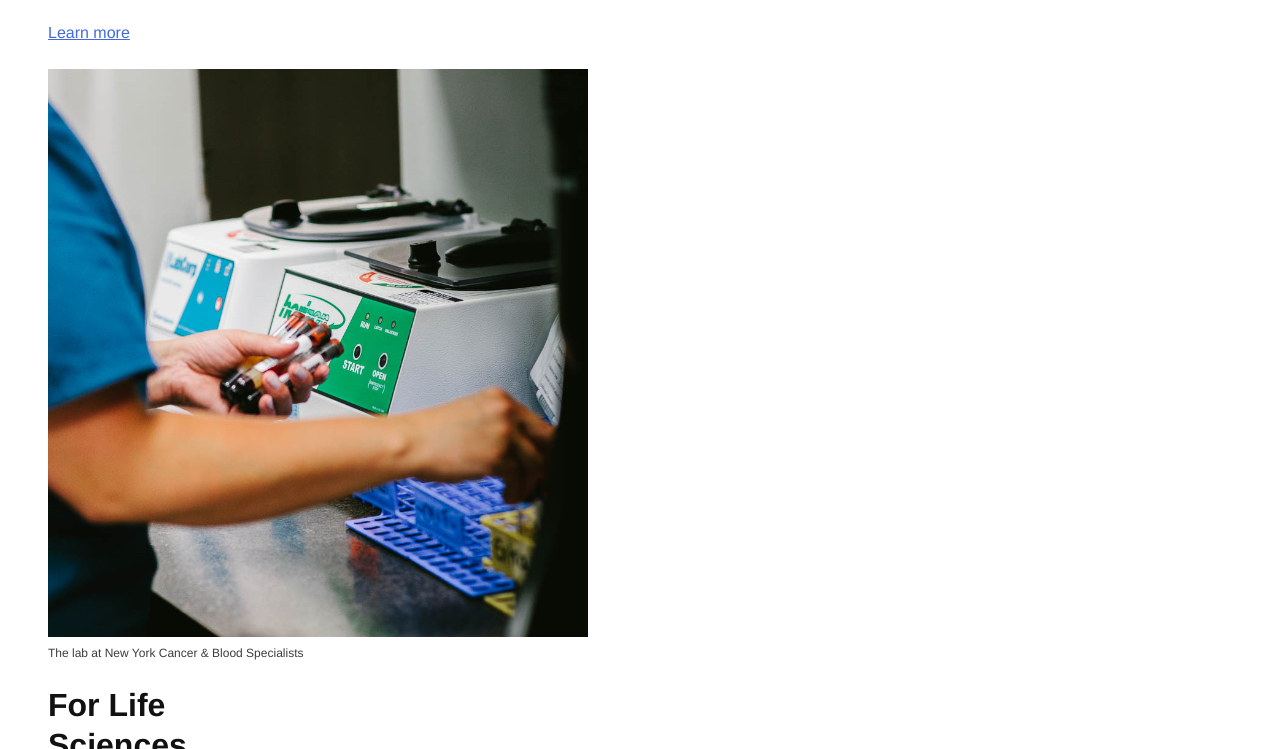
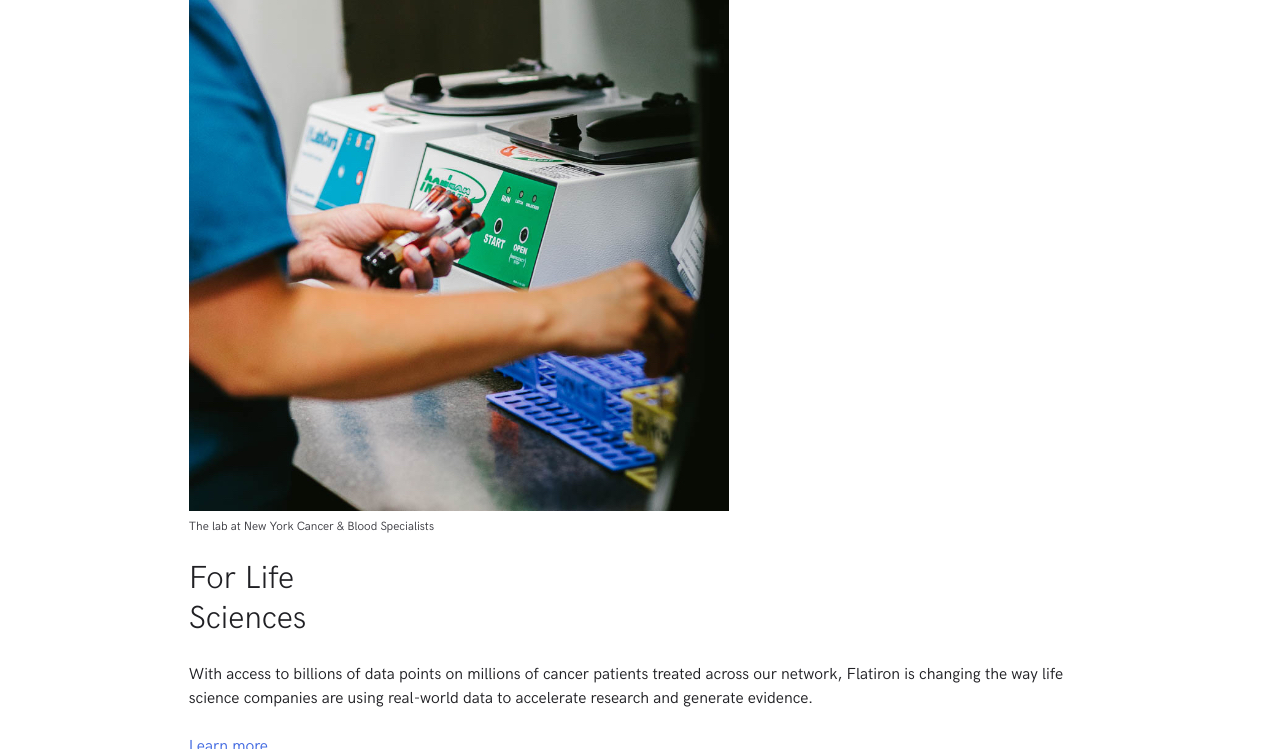
Before and after one commit to mct-ui/responsive-design-DauweQuinten, a plain HTML site: page index.html in a window 1280 px wide. Shown: the part 2051-2800 px from the top of the page. Drawn offline with Linux system fonts and the light colour scheme; files whose address does not match are found by name.

Commit message:
Added defaults

```diff
--- a/css/screen.css
+++ b/css/screen.css
@@ -1,6 +1,27 @@
 /*------------------------------------*\
   #FONTS
 \*------------------------------------*/
+
+@font-face {
+  font-family: 'HK Grotesk Web';
+  font-weight: 200;
+  src: url('../fonts/hkgrotesk-light-webfont.woff') format('woff'),
+    url('../fonts/hkgrotesk-light-webfont.woff2') format('woff2');
+}
+
+@font-face {
+  font-family: 'HK Grotesk Web';
+  font-weight: 400;
+  src: url('../fonts/hkgrotesk-regular-webfont.woff') format('woff'),
+    url('../fonts/hkgrotesk-regular-webfont.woff2') format('woff2');
+}
+
+@font-face {
+  font-family: 'HK Grotesk Web';
+  font-weight: 600;
+  src: url('../fonts/hkgrotesk-medium-webfont.woff') format('woff'),
+    url('../fonts/hkgrotesk-medium-webfont.woff2') format('woff2');
+}
 
 /*------------------------------------*\
   #GENERIC
@@ -15,11 +36,17 @@
 html {
   font-size: 16px;
   line-height: 1.5;
-    font-family: Helvetica, arial, sans-serif;
-    color: #111;
+  font-family: 'HK Grotesk Web', sans-serif;
+  color: #202024;
   box-sizing: border-box;
   -webkit-font-smoothing: antialiased;
   -moz-osx-font-smoothing: grayscale;
+}
+
+@media (min-width=768px) {
+  html {
+    font-size: 20px;
+  }
 }
 
 *,
@@ -36,7 +63,7 @@ html {
  */
 
 ::selection {
-    background: #e85e00;
+  background: #5051db;
   color: white;
   text-shadow: none;
 }
@@ -61,6 +88,12 @@ img {
     ---
     Default markup for typographic elements
 */
+
+h1,
+h2,
+h3 {
+  font-weight: 200;
+}
 
 h1 {
   font-size: 36px;
@@ -125,7 +158,7 @@ figcaption {
   font-size: 12px;
   line-height: 16px;
   margin-top: 8px;
-    color: #3C3C42;
+  color: #3c3c42;
 }
 
 hr {
@@ -137,17 +170,17 @@ hr {
 
 a {
   color: RoyalBlue;
-    transition: all .1s ease-in-out;
+  transition: all 0.1s ease-in-out;
 }
 
 a:visited,
 a:active {
-    color: BlueViolet;
+  color: #5051db;
 }
 
 a:hover,
 a:focus {
-    color: Crimson;
+  color: #3e3ea8;
 }
 
 /*------------------------------------*\
@@ -194,7 +227,7 @@ a:focus {
   margin-left: auto;
   margin-right: auto;
   width: 100%;
-    max-width: 90em; /* 90 * 16px = 1440px */
+  max-width: 56.4em; /* 56.4 * 20px = 1128px */
 }
 
 /*
@@ -610,18 +643,18 @@ a:focus {
     text-decoration: underline;
   }
   a[href]:after {
-        content: " (" attr(href) ")";
+    content: ' (' attr(href) ')';
   }
   abbr[title]:after {
-        content: " (" attr(title) ")";
+    content: ' (' attr(title) ')';
   }
   /*
      * Don't show links that are fragment identifiers,
      * or use the `javascript:` pseudo protocol
      */
-    a[href^="#"]:after,
-    a[href^="javascript:"]:after {
-        content: "";
+  a[href^='#']:after,
+  a[href^='javascript:']:after {
+    content: '';
   }
   pre {
     white-space: pre-wrap !important;
--- a/index.html
+++ b/index.html
@@ -7,6 +7,9 @@
     <title>Flatiron</title>
     <meta name="description" content="This is my HTML5 boilerplate.">
     <meta name="viewport" content="width=device-width, initial-scale=1.0">
+    <link rel="icon" href="favicon.svg">
+    <link rel="apple-touch-icon" href="apple-touch-icon.png">
+    <link rel="manifest" href="manifest.json">
 
     <link rel="stylesheet" href="css/normalize.css">
     <link rel="stylesheet" href="css/screen.css">
```
Also changed, not shown: apple-touch-icon.png (added), favicon.ico (added), favicon.svg (added), google-touch-icon.png (added), manifest.json (added). Lines whose indentation alone changed are shown as unchanged.
